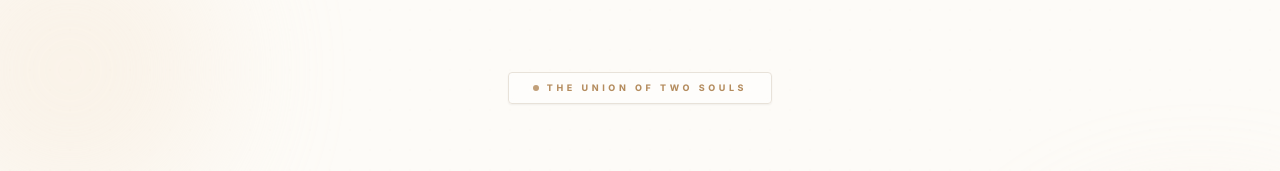
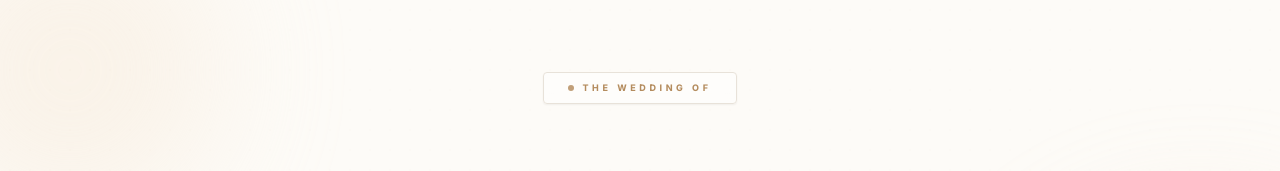
Before and after one commit to NexaPixelStudio/undangan-dicky-lis, a React (Vite) app: page / in a window 1280 px wide. Both pictures are taken after a click on the button "BUKA UNDANGAN". Shown: the top 171 px of the page. Built offline with nearby package versions, Linux system fonts and the light colour scheme.

Commit message:
Update Hero.tsx

```diff
--- a/src/components/Hero.tsx
+++ b/src/components/Hero.tsx
@@ -61,7 +61,7 @@ export default function Hero({ proposalDate }: HeroProps) {
       >
         <span className="w-1.5 h-1.5 rounded-full bg-artistic-gold animate-pulse"></span>
         <span className="text-[9px] tracking-[0.4em] font-sans uppercase font-bold text-artistic-gold">
-          The Union of Two Souls
+          The Wedding of
         </span>
       </motion.div>
 
```
